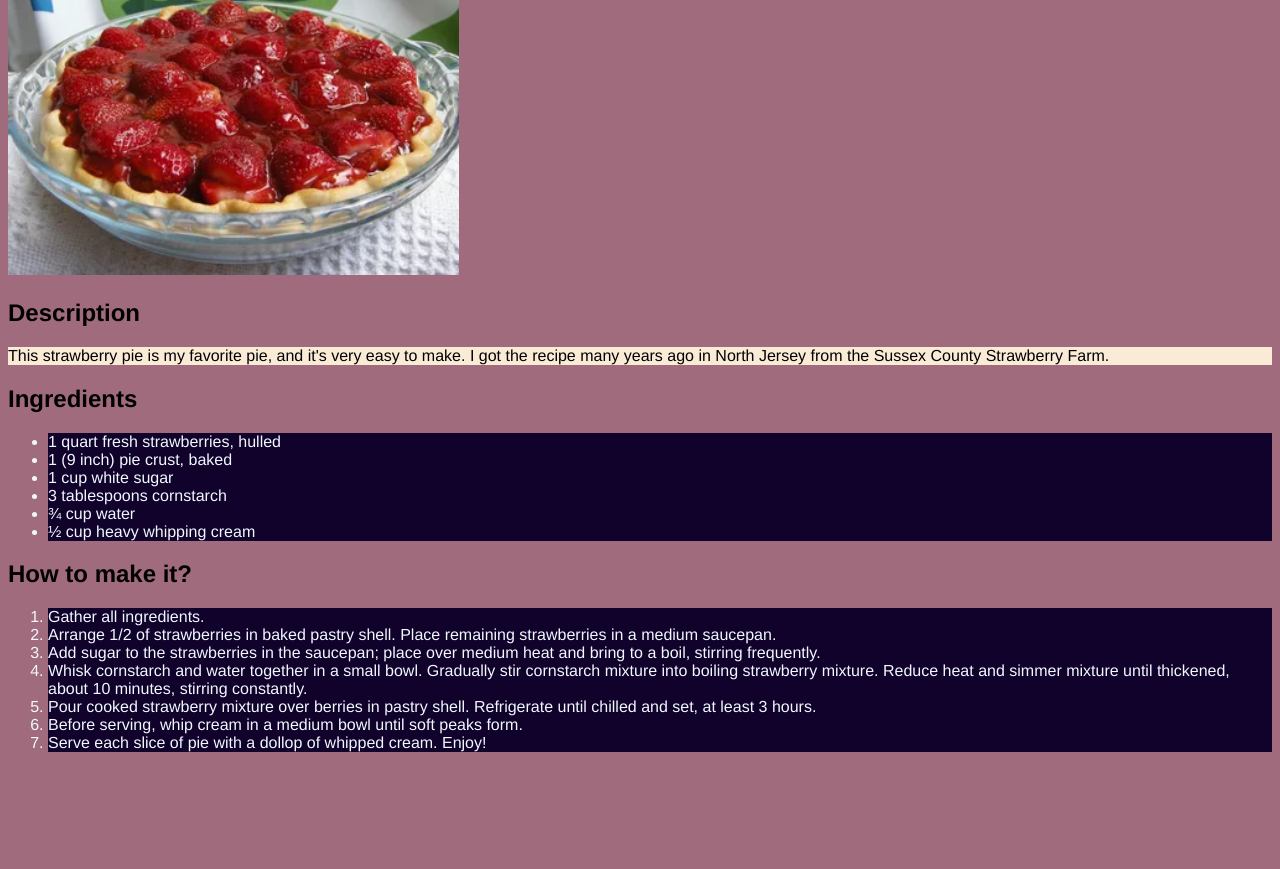
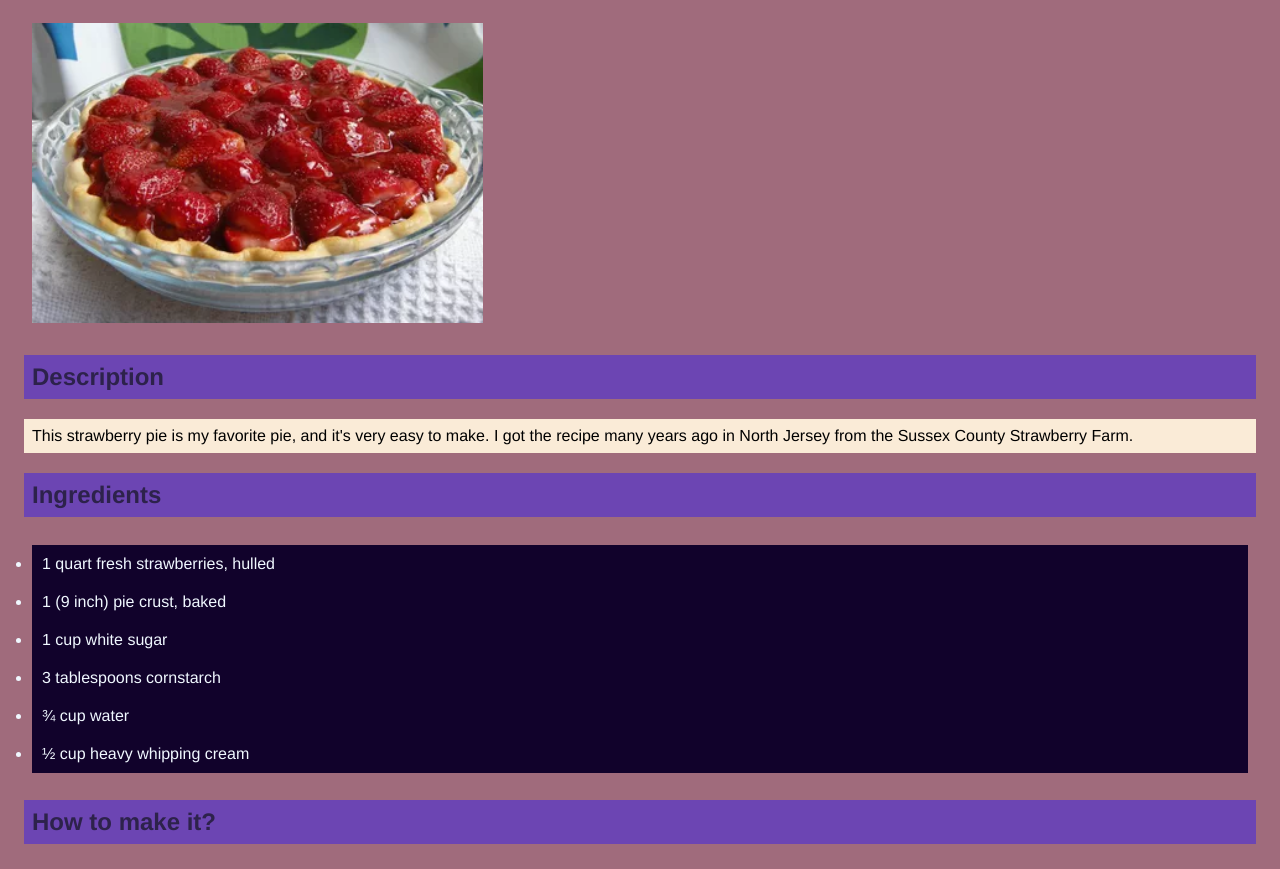
Before and after one commit to Praneel04/odin_recipes, a plain HTML site: page Recipes/strawberry_pie.html in a window 1280 px wide. Shown: the part 105-974 px from the top of the page. Before the commit the page ends 873 px from the top, so only its background shows below. Drawn offline with Linux system fonts and the light colour scheme.

Commit message:
Some stye improvements related to css box model

```diff
--- a/Recipes/strawberry_pie.html
+++ b/Recipes/strawberry_pie.html
@@ -7,15 +7,15 @@
     <link rel="stylesheet" href="../css/style_recipes.css">
 </head>
 <body>
-    <h1>Strawberry Pie
+    <h1 class="heading">Strawberry Pie
     </h1>
 
         <img src="../images/strawberry_pie.webp" alt="strawberry_pie" height="300">
 
 
-    <h2>Description</h2>
+    <h2 class="head-2">Description</h2>
     <p>This strawberry pie is my favorite pie, and it's very easy to make. I got the recipe many years ago in North Jersey from the Sussex County Strawberry Farm.</p>
-    <h2>Ingredients</h2>
+    <h2 class="head-2">Ingredients</h2>
     <ul>
         <li>1 quart fresh strawberries, hulled</li>
         <li>1 (9 inch) pie crust, baked</li>
@@ -24,17 +24,17 @@
         <li>¾ cup water</li>
         <li>½ cup heavy whipping cream</li>
     </ul>
-    <h2>How to make it?</h2>
+    <h2 class="head-2">How to make it?</h2>
     <ol>
-        <li>
+        <li class="list">
             Gather all ingredients.
         </li>
-        <li>Arrange 1/2 of strawberries in baked pastry shell. Place remaining strawberries in a medium saucepan.</li>
-        <li>Add sugar to the strawberries in the saucepan; place over medium heat and bring to a boil, stirring frequently.</li>
-        <li>Whisk cornstarch and water together in a small bowl. Gradually stir cornstarch mixture into boiling strawberry mixture. Reduce heat and simmer mixture until thickened, about 10 minutes, stirring constantly.</li>
-        <li>Pour cooked strawberry mixture over berries in pastry shell. Refrigerate until chilled and set, at least 3 hours.</li>
-        <li>Before serving, whip cream in a medium bowl until soft peaks form.</li>
-        <li>Serve each slice of pie with a dollop of whipped cream. Enjoy!
+        <li class="list">Arrange 1/2 of strawberries in baked pastry shell. Place remaining strawberries in a medium saucepan.</li>
+        <li class="list">Add sugar to the strawberries in the saucepan; place over medium heat and bring to a boil, stirring frequently.</li>
+        <li class="list">Whisk cornstarch and water together in a small bowl. Gradually stir cornstarch mixture into boiling strawberry mixture. Reduce heat and simmer mixture until thickened, about 10 minutes, stirring constantly.</li>
+        <li class="list">Pour cooked strawberry mixture over berries in pastry shell. Refrigerate until chilled and set, at least 3 hours.</li>
+        <li class="list">Before serving, whip cream in a medium bowl until soft peaks form.</li>
+        <li class="list">Serve each slice of pie with a dollop of whipped cream. Enjoy!
 
         </li>
 
--- a/css/style_recipes.css
+++ b/css/style_recipes.css
@@ -1,6 +1,7 @@
 .heading{
     background-color: rgb(35, 29, 53);
     color: rgb(201, 174, 125);
+    width:fit-content
 }
 *{
     background-color: rgb(160, 107, 124);
@@ -11,16 +12,29 @@ p{
     font-size: 16px;
 }
 .head-2{
-    color: rgb(31, 9, 90);
+    color: rgb(45, 34, 75);
+    background-color: rgb(108, 69, 179);
 }
 
-li{
+ul>li{
     background-color: rgb(17, 2, 43);
     color: aliceblue;
+    padding: 10px;
 }
-.list{
-    color: rgb(189, 149, 109);
+.container{
+    background-color: rgb(15, 31, 31);
 }
 .head-3{
     color: rgb(82, 16, 27);
+    background-color: rgb(141, 141, 43);
 }
+.list{
+    background-color: rgb(17, 2, 43);
+    color: aliceblue;
+    padding: 10px;
+}
+*{
+
+
+    padding: 8px;
+}
```
Also changed, not shown: Recipes/crêpes_suzette.html (+22 -8 lines), Recipes/salsa.html (+7 -7 lines).
